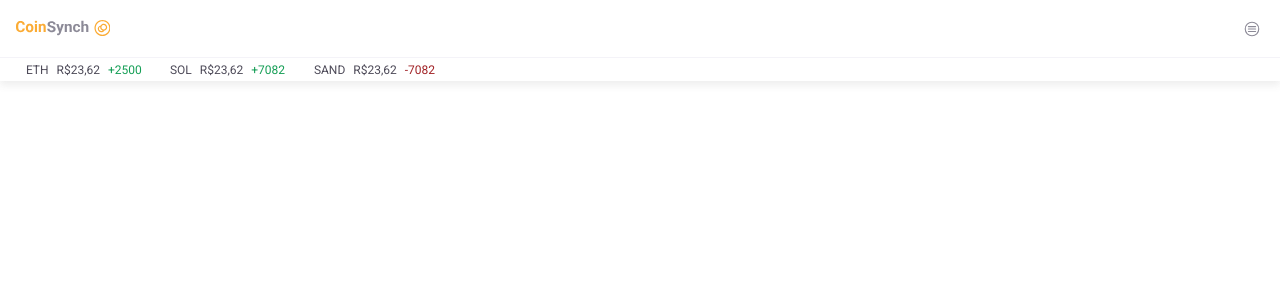
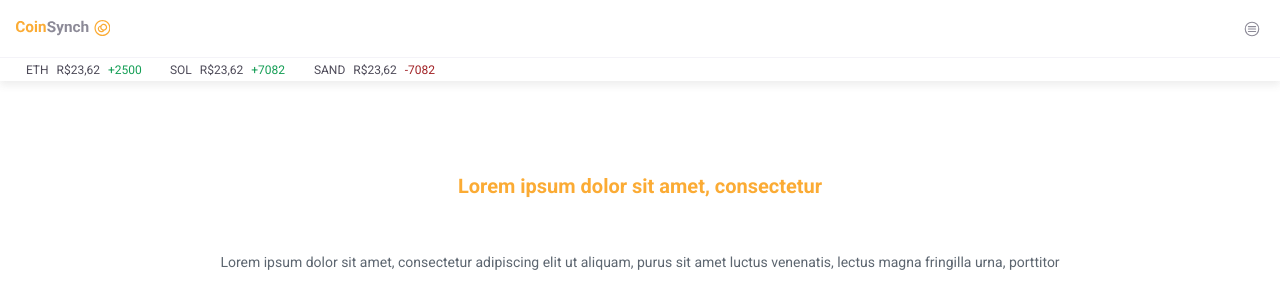
Before and after one commit to Luciano-Scalfone/crypto-wallet, a React (Create React App) app: page / in a window 1280 px wide. Shown: the top 308 px of the page. Built offline with nearby package versions, Linux system fonts and the light colour scheme; data requests are answered from the project's data file.

Commit message:
create a main component

```diff
--- a/package.json
+++ b/package.json
@@ -29,7 +29,7 @@
     "build": "react-scripts build",
     "test": "react-scripts test",
     "eject": "react-scripts eject",
-    "fake-api": "npx json-sever --watch -p 8080"
+    "fake-api": "npx json-server --watch db.json -p 8080"
   },
   "eslintConfig": {
     "extends": [
--- a/src/components/Main/Main.tsx
+++ b/src/components/Main/Main.tsx
@@ -3,6 +3,13 @@ import MainWrapper from "./MainStyles";
 const Main = (): JSX.Element => {
   return (
     <MainWrapper>
+      <h5 className="main-wrapper__title">
+        Lorem ipsum dolor sit amet, consectetur
+      </h5>
+      <p className="main-wrapper__paragraph">
+        Lorem ipsum dolor sit amet, consectetur adipiscing elit ut aliquam,
+        purus sit amet luctus venenatis, lectus magna fringilla urna, porttitor
+      </p>
     </MainWrapper>
   );
 };
--- a/src/components/Main/MainStyles.tsx
+++ b/src/components/Main/MainStyles.tsx
@@ -1,9 +1,28 @@
 import styled from "styled-components";
 import COLORS from "../../themes/colors";
+import FONTS from "../../themes/fonts";
 
 const MainWrapper = styled.main.attrs({ className: 'main-wrapper' })`
     background-color: ${COLORS.WHITE};
     grid-area: body1 / body1 / body4 / body4;
+    display: flex;
+    flex-direction: column;
+    align-items: center;
+    padding: 56px 24px;
+
+    & .main-wrapper__title {
+        font: ${() => FONTS.bold.h5};
+        color: ${() => COLORS.PRIMARY500};
+        height: fit-content;
+        text-align: center;
+    }
+
+    & .main-wrapper__paragraph {
+        font: ${() => FONTS.regular.label_paragraph};
+        color: ${() => COLORS.TEXT_BASE};
+        height: fit-content;
+        text-align: center;
+    }
 `;
 
 export default MainWrapper;
```
Also changed, not shown: 1 other file (tests, documents, lock files or other folders).
